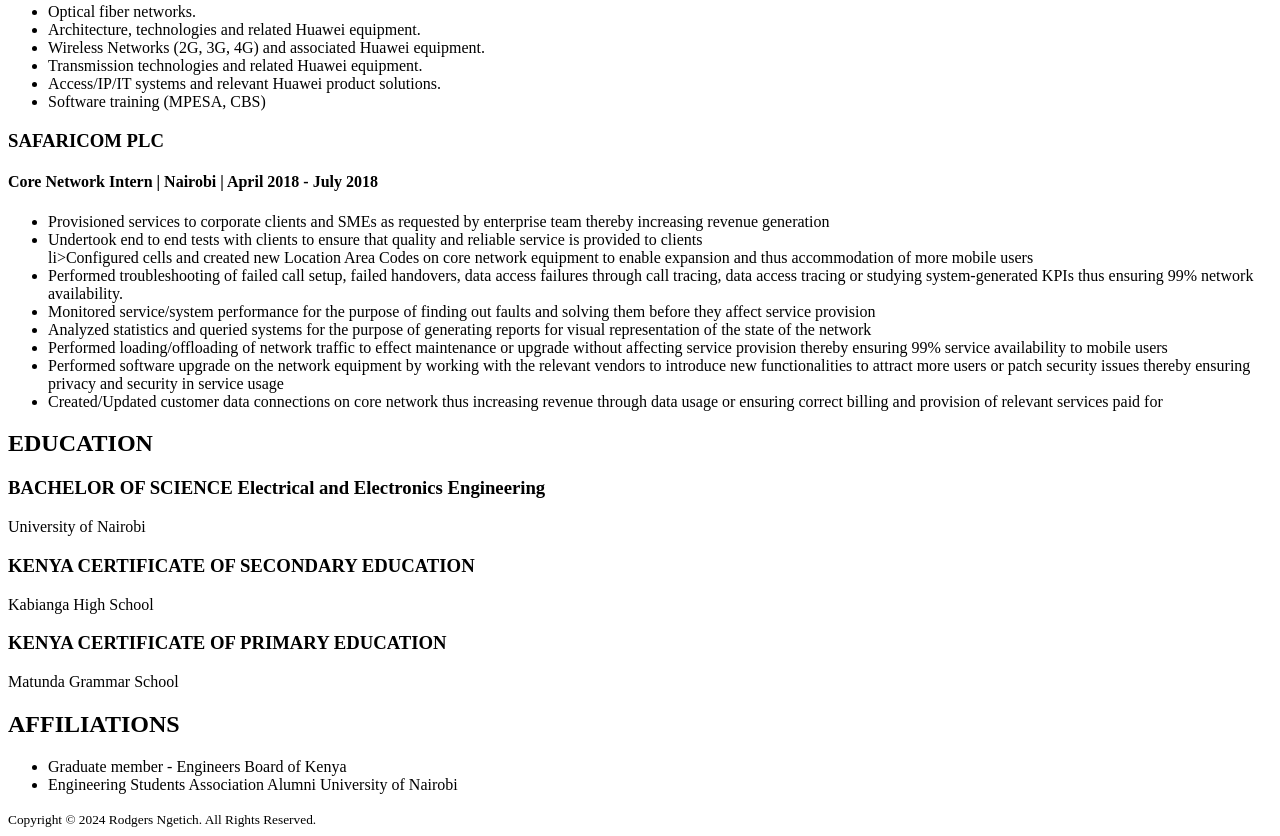
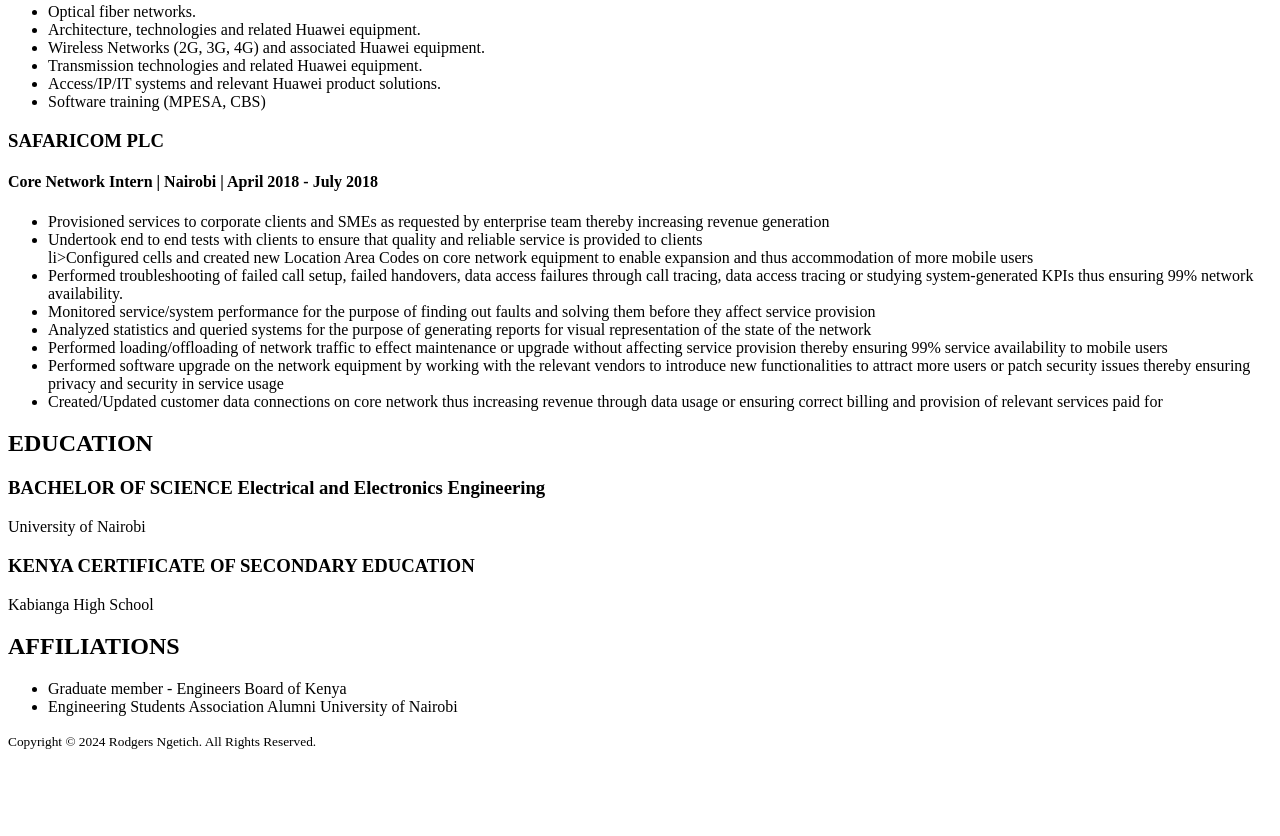
Before and after one commit to KeimRog/resume, a plain HTML site: page index.html in a window 1280 px wide. Shown: the part 1669-2505 px from the top of the page. After the commit the page ends 2427 px from the top, so only its background shows below. Drawn offline with Linux system fonts and the light colour scheme.

Commit message:
index.html

```diff
--- a/index.html
+++ b/index.html
@@ -105,9 +105,6 @@
         <h3>KENYA CERTIFICATE OF SECONDARY EDUCATION</h3>
         <p>Kabianga High School</p>
 
-        <h3>KENYA CERTIFICATE OF PRIMARY EDUCATION</h3>
-        <p>Matunda Grammar School</p>
-
     <h2>AFFILIATIONS</h2>
         <ul>
             <li>Graduate member - Engineers Board of Kenya</li>
```
